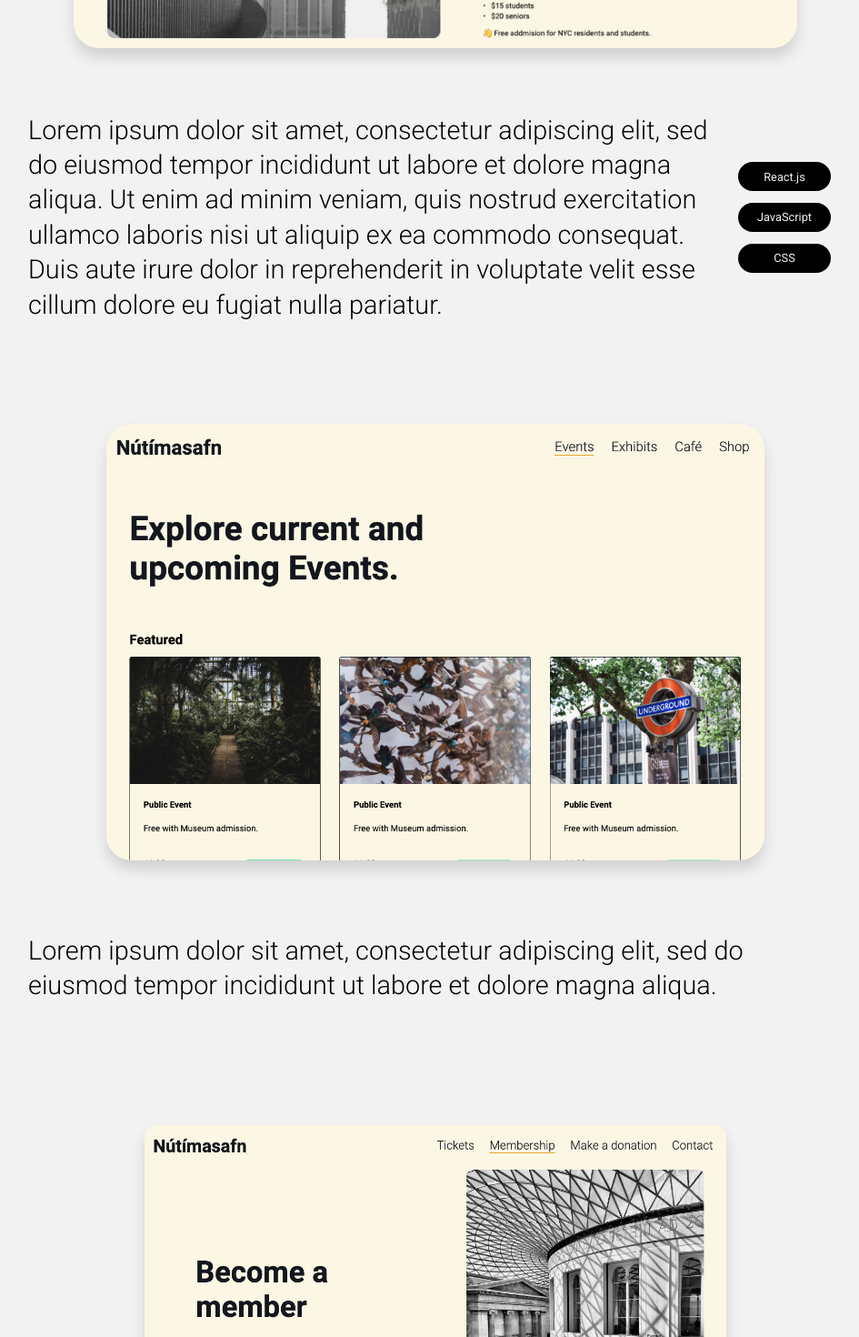
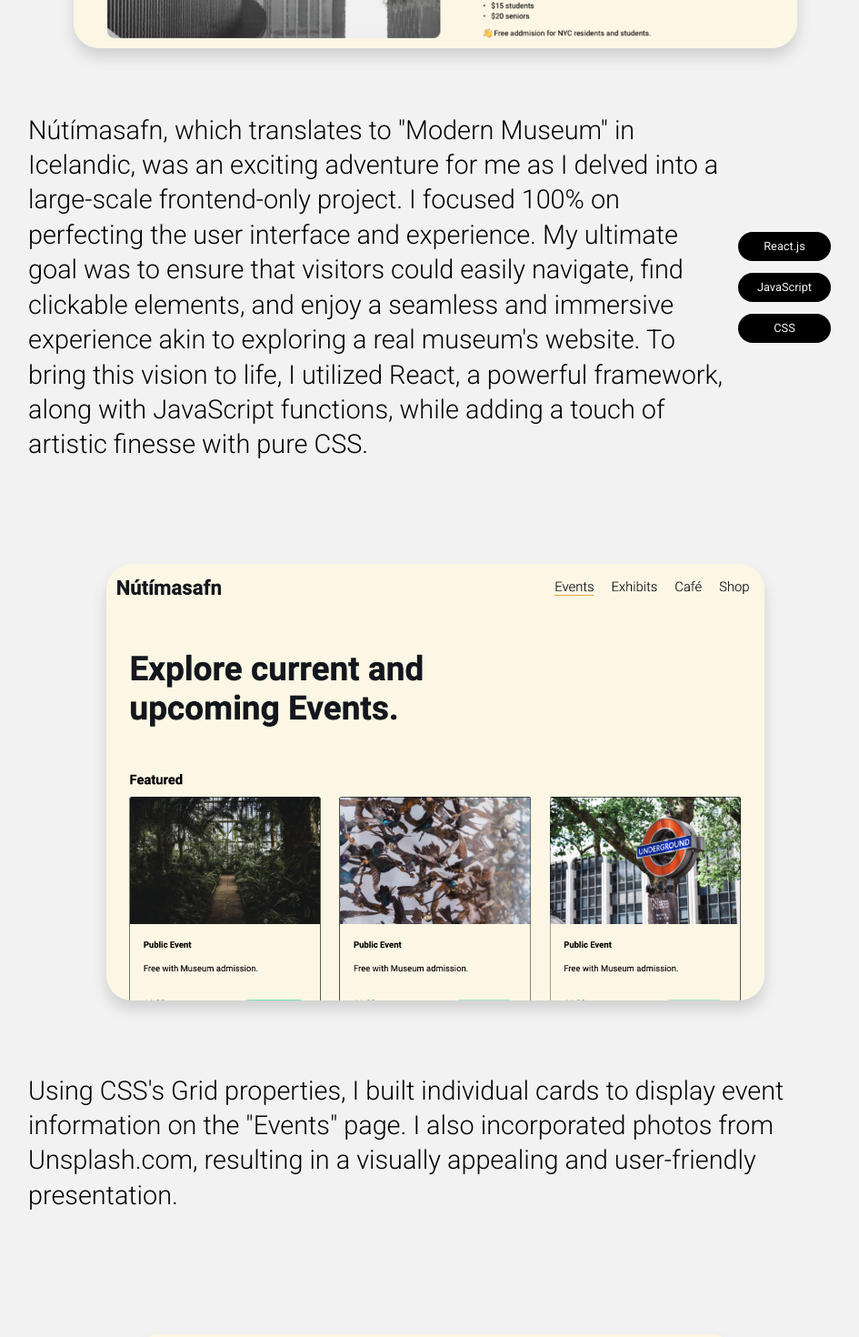
Before and after one commit to Kaltrunner/The-Portfolio, a React (Create React App) app: page /Featured-2 in a window 1280 px wide. Shown: the part 980-2450 px from the top of the page at 91% size, without its empty margins (161-1106 px from the left). Built offline with nearby package versions, Linux system fonts and the light colour scheme.

Commit message:
adding text for featured 2

```diff
--- a/src/Featured-2.js
+++ b/src/Featured-2.js
@@ -32,12 +32,15 @@ function Featured2() {
             <div className="projects-sub-header-div">
               <h4 className="projects-sub-header">
                 {" "}
-                Lorem ipsum dolor sit amet, consectetur adipiscing elit, sed do
-                eiusmod tempor incididunt ut labore et dolore magna aliqua. Ut
-                enim ad minim veniam, quis nostrud exercitation ullamco laboris
-                nisi ut aliquip ex ea commodo consequat. Duis aute irure dolor
-                in reprehenderit in voluptate velit esse cillum dolore eu fugiat
-                nulla pariatur.
+                Nútímasafn, which translates to "Modern Museum" in Icelandic,
+                was an exciting adventure for me as I delved into a large-scale
+                frontend-only project. I focused 100% on perfecting the user
+                interface and experience. My ultimate goal was to ensure that
+                visitors could easily navigate, find clickable elements, and
+                enjoy a seamless and immersive experience akin to exploring a
+                real museum's website. To bring this vision to life, I utilized
+                React, a powerful framework, along with JavaScript functions,
+                while adding a touch of artistic finesse with pure CSS.
               </h4>
 
               <div className="projects-sub-header-laguage">
@@ -55,8 +58,10 @@ function Featured2() {
 
             <div className="projects-sub-header-div">
               <h4 className="projects-sub-header">
-                Lorem ipsum dolor sit amet, consectetur adipiscing elit, sed do
-                eiusmod tempor incididunt ut labore et dolore magna aliqua.
+                Using CSS's Grid properties, I built individual cards to display
+                event information on the "Events" page. I also incorporated
+                photos from Unsplash.com, resulting in a visually appealing and
+                user-friendly presentation.
               </h4>
             </div>
           </div>
```
